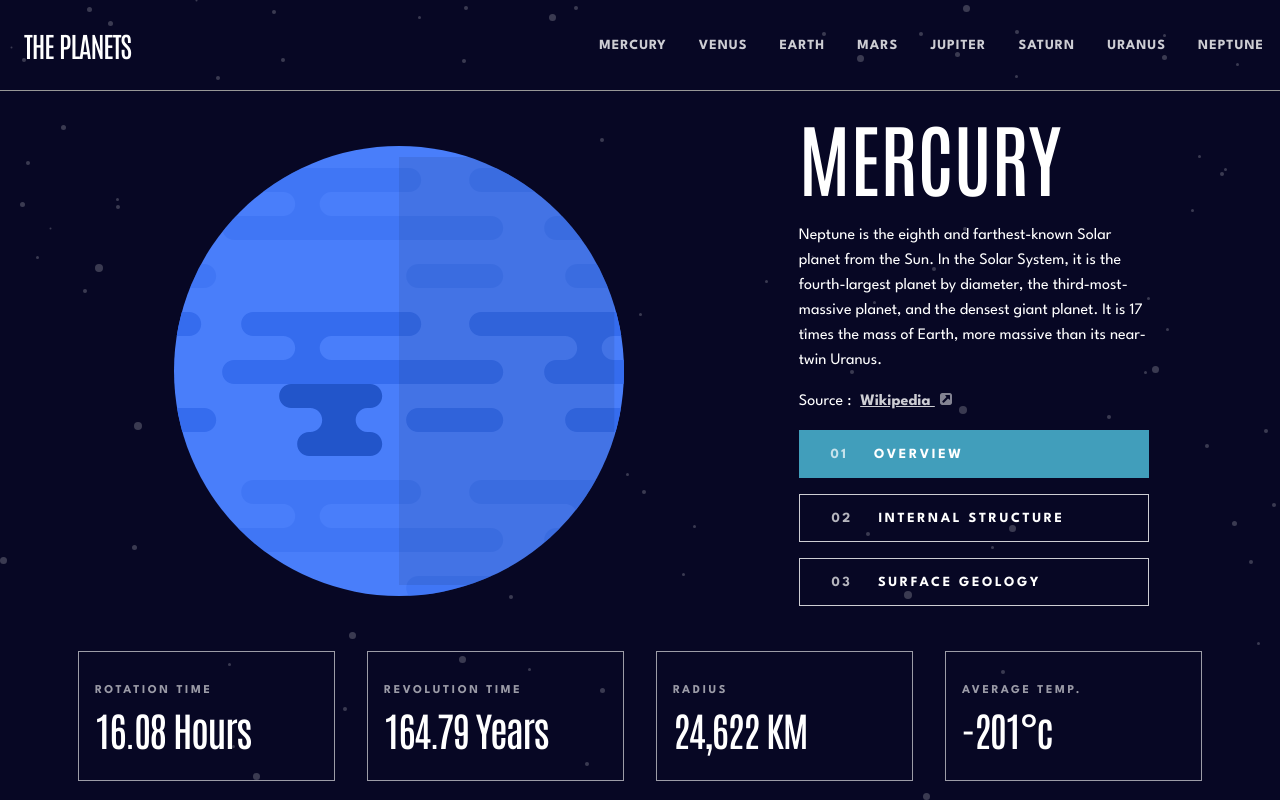
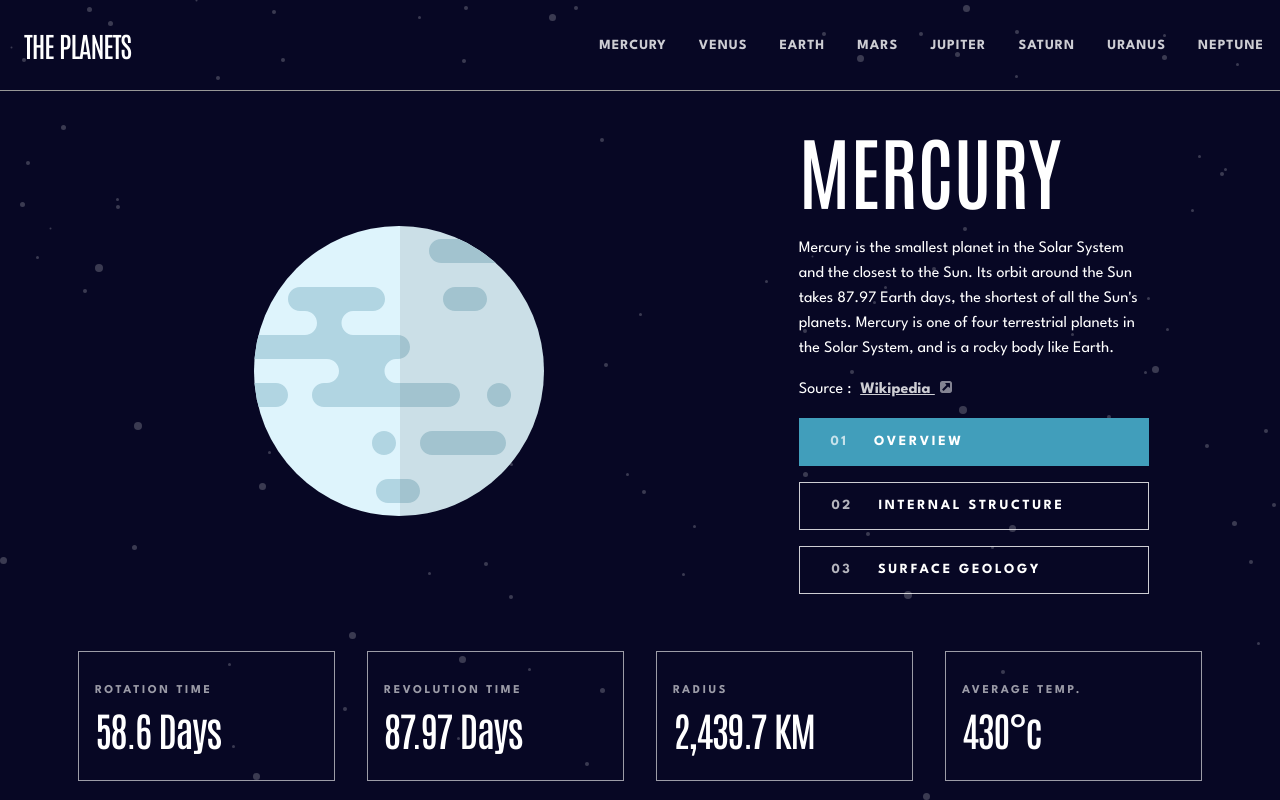
Before and after one commit to vignalbrice/planet-facts-app, a Vue app: page / in a window 1280 px wide. Built offline with nearby package versions, Linux system fonts and the light colour scheme.

Commit message:
add mercury

```diff
--- a/src/views/MercuryView.vue
+++ b/src/views/MercuryView.vue
@@ -10,7 +10,7 @@ export default defineComponent({
   name: "MercuryView",
   setup() {
     const { current, firstImage, img, imgReactive, data, setCurrentData } =
-      useGlobalMixins(planets.neptune);
+      useGlobalMixins(planets.mercury);
     return {
       current,
       firstImage,
```
